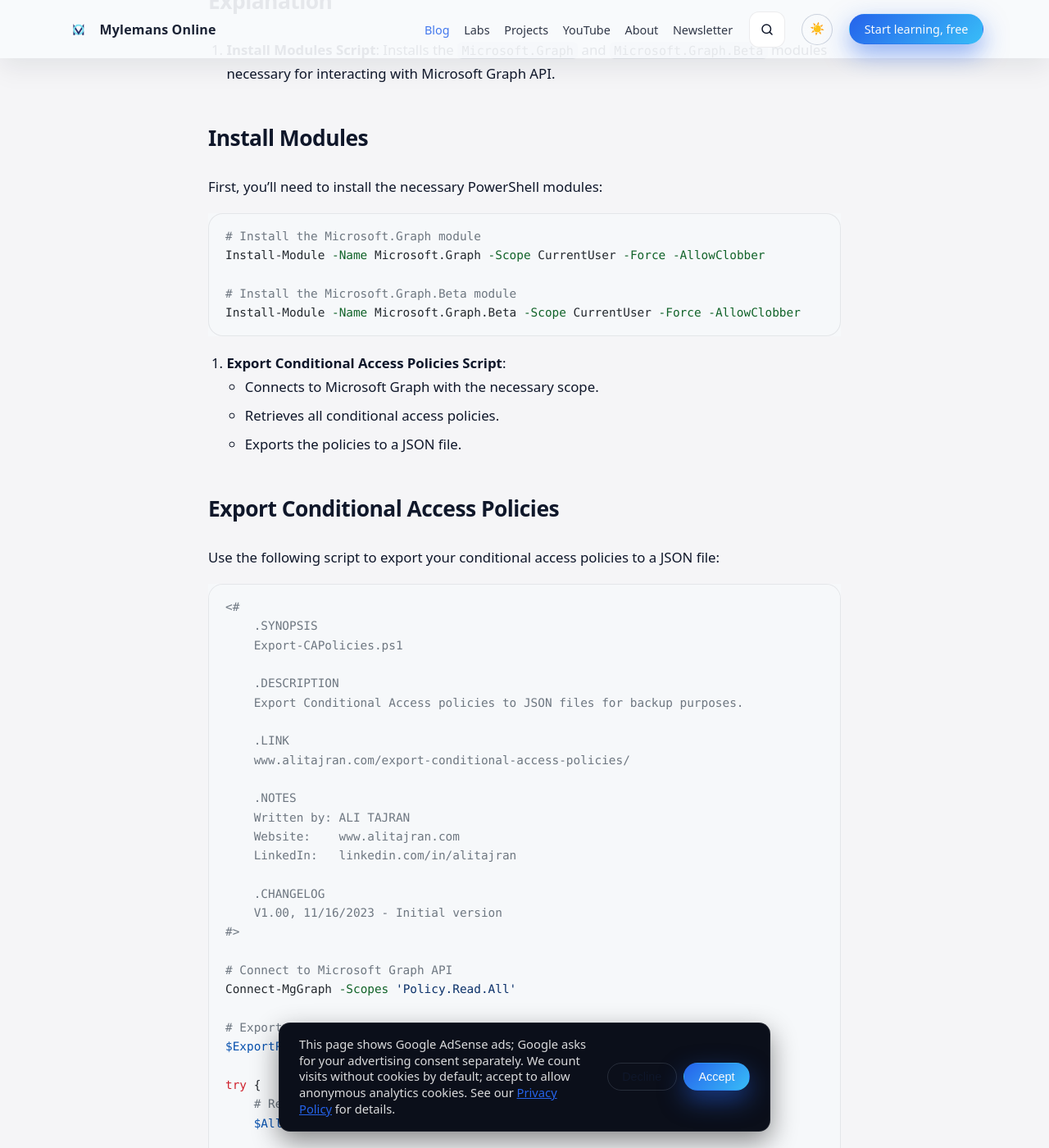
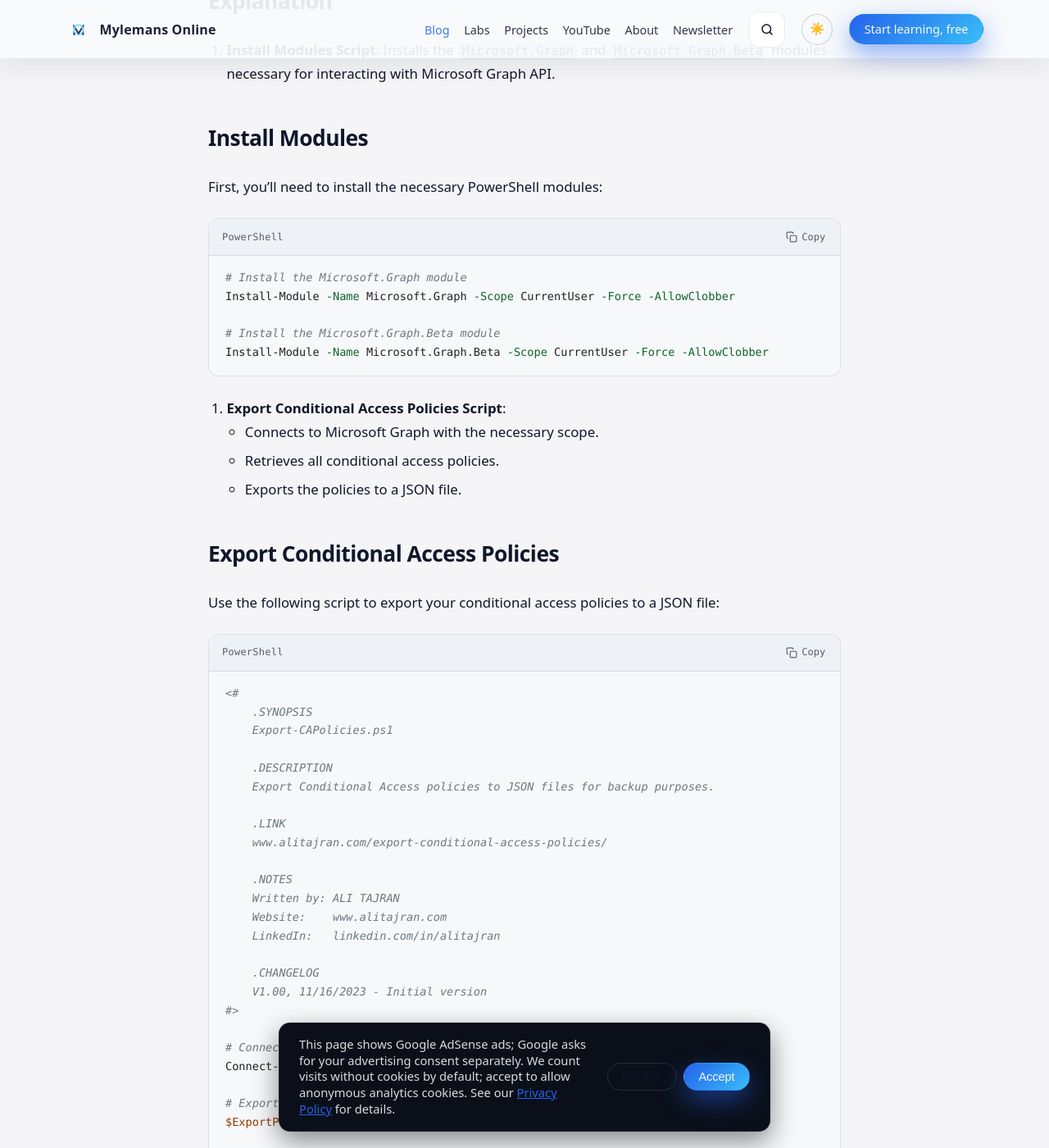
Before and after one commit to marcmylemans/mylemans-online, a Jekyll site: the page built from _posts/2024-05-17-Export-Import-ConditionalAccessPolicy.md, in a window 1280 px wide and 1400 px high, scrolled down 1156 px. Shown: the whole window at 82% size. Built offline with Jekyll 4.4.1, drawn with Linux system fonts in a browser that asks for light colours; comment, search, counter and statistics services are not loaded; the table of contents is made by our own code.

Commit message:
small fixes + css update for code block

```diff
--- a/_plugins/posts-lastmod-hook.rb
+++ b/_plugins/posts-lastmod-hook.rb
@@ -1,13 +1,33 @@
-# Disabled on purpose.
+# Sets last_modified_at on posts from git history.
 #
-# The old blog derived last_modified_at from git history. In this repo every
-# post was committed in one migration pass, so git dates would mark all 136
-# posts as "updated" on the same day and the "Recently updated" sidebar would
-# list whatever the last bulk edit touched.
+# Rules:
+# - A last_modified_at set by hand in the front matter is left alone.
+# - The first commit that added the post does not count as a modification.
+# - Bulk commits (touching more than BULK_THRESHOLD files, e.g. the blog
+#   migration or an image conversion pass) are ignored, so a mass edit does
+#   not mark every post as "updated" on the same day.
 #
-# When you revise a post, set it by hand in the front matter instead:
-#
-#   last_modified_at: 2026-11-03
-#
-# That drives the "Updated ..." line on the post, the sidebar, and the
-# sitemap <lastmod>. Delete this file if you prefer; nothing depends on it.
+# Needs the full git history at build time: the Docker build copies .git and
+# the Pages workflow checks out with fetch-depth: 0.
+
+BULK_THRESHOLD = 15
+
+Jekyll::Hooks.register :posts, :post_init do |post|
+  next if post.data["last_modified_at"]
+  next unless system("git rev-parse --is-inside-work-tree > /dev/null 2>&1")
+
+  path = post.path
+  # newest first: "<hash>|<iso date>"
+  log = `git log --follow --format="%H|%aI" -- "#{path}"`.lines.map(&:strip).reject(&:empty?)
+  next if log.size < 2 # only ever added, never edited
+
+  first_commit = log.last.split("|").first
+  log[0..-2].each do |line|
+    hash, date = line.split("|")
+    next if hash == first_commit
+    touched = `git show --name-only --format= #{hash}`.lines.count { |l| !l.strip.empty? }
+    next if touched > BULK_THRESHOLD
+    post.data["last_modified_at"] = date
+    break
+  end
+end
--- a/about.html
+++ b/about.html
@@ -127,8 +127,7 @@
         <p>
           Every guide on this site and every lesson on Mylemans Labs is based on something I built,
           broke or fixed myself, in my own lab or in my day job, and the videos show the real thing
-          happening. I use AI tools (Claude, among others) to help with drafting, editing and
-          structuring posts, turning video transcripts into written steps, and checking my writing.
+          happening. I use AI tools to help with drafting, editing and structuring posts, turning video transcripts into written steps, and checking my writing.
           I review every command, screenshot and claim before it goes live, and the mistakes you find
           are mine. Sponsored or gifted products are always labelled as such in the post itself.
         </p>
--- a/assets/css/blog.css
+++ b/assets/css/blog.css
@@ -143,11 +143,12 @@
 }
 .post-content pre {
   padding: 1rem 1.25rem;
-  border-radius: var(--radius-lg);
-  border: 1px solid var(--color-border);
+  border-radius: 12px;
+  border: 1px solid var(--code-border, var(--color-border));
+  background: var(--code-bg, var(--color-surface-200));
   overflow-x: auto;
-  line-height: 1.55;
-  font-size: 0.9rem;
+  line-height: 1.6;
+  font-size: 0.85rem;
 }
 .post-content pre code { padding: 0; background: none; font-size: inherit; }
 .post-content hr { border: 0; border-top: 1px solid var(--color-border); margin: 2.5rem 0; }
--- a/assets/css/syntax.css
+++ b/assets/css/syntax.css
@@ -1,116 +1,140 @@
+/* ============================================================
+   Code blocks: Rouge token colours + the block chrome (header bar
+   with language label and copy button, added by main.js).
+   Follows the site theme: light palette by default, dark palette
+   under html[data-theme="dark"].
+   ============================================================ */
+
+:root {
+  --code-bg: #f6f8fa;
+  --code-head: #eef1f5;
+  --code-border: rgba(15, 23, 42, 0.10);
+  --code-text: #1f2328;
+  --code-muted: #57606a;
+  --code-comment: #6e7781;
+  --code-keyword: #cf222e;
+  --code-string: #0a3069;
+  --code-number: #0550ae;
+  --code-function: #8250df;
+  --code-variable: #953800;
+  --code-type: #0550ae;
+  --code-tag: #116329;
+  --code-attr: #0550ae;
+  --code-ins-bg: #dafbe1;
+  --code-del-bg: #ffebe9;
+}
+
+html[data-theme="dark"] {
+  --code-bg: #0d1424;
+  --code-head: #111a2e;
+  --code-border: rgba(148, 163, 184, 0.18);
+  --code-text: #e6edf3;
+  --code-muted: #8b949e;
+  --code-comment: #8b949e;
+  --code-keyword: #ff7b72;
+  --code-string: #a5d6ff;
+  --code-number: #79c0ff;
+  --code-function: #d2a8ff;
+  --code-variable: #ffa657;
+  --code-type: #79c0ff;
+  --code-tag: #7ee787;
+  --code-attr: #79c0ff;
+  --code-ins-bg: rgba(46, 160, 67, 0.18);
+  --code-del-bg: rgba(248, 81, 73, 0.18);
+}
+
+/* ---- Block chrome ------------------------------------------ */
+.post-content div.highlighter-rouge,
+.post-content figure.highlight {
+  margin: 1.5rem 0;
+  border: 1px solid var(--code-border);
+  border-radius: 12px;
+  background: var(--code-bg);
+  overflow: hidden;
+}
+
+.code-head {
+  display: flex;
+  align-items: center;
+  justify-content: space-between;
+  gap: 0.75rem;
+  padding: 0.35rem 0.5rem 0.35rem 1rem;
+  background: var(--code-head);
+  border-bottom: 1px solid var(--code-border);
+  font-family: ui-monospace, SFMono-Regular, Menlo, Consolas, monospace;
+  font-size: 0.75rem;
+  color: var(--code-muted);
+}
+.code-lang { letter-spacing: 0.02em; }
+
+.code-copy {
+  display: inline-flex;
+  align-items: center;
+  gap: 0.35rem;
+  padding: 0.3rem 0.55rem;
+  border: 1px solid transparent;
+  border-radius: 6px;
+  background: transparent;
+  color: var(--code-muted);
+  font: inherit;
+  cursor: pointer;
+  transition: color 0.15s, background-color 0.15s, border-color 0.15s;
+}
+.code-copy:hover { color: var(--code-text); background: var(--code-bg); border-color: var(--code-border); }
+.code-copy:focus-visible { outline: 2px solid var(--color-accent); outline-offset: 1px; }
+.code-copy.is-copied { color: var(--code-tag); }
+.code-copy svg { width: 14px; height: 14px; flex: none; }
+
+/* The <pre> sits inside the chrome, so it loses its own box. */
+.post-content div.highlighter-rouge pre.highlight,
+.post-content figure.highlight pre {
+  margin: 0;
+  padding: 1rem 1.25rem;
+  border: 0;
+  border-radius: 0;
+  background: transparent;
+  color: var(--code-text);
+  overflow-x: auto;
+  line-height: 1.6;
+  font-size: 0.85rem;
+  tab-size: 4;
+}
+.post-content div.highlighter-rouge .highlight { background: transparent; }
+
+/* ---- Tokens ------------------------------------------------- */
+.highlight { color: var(--code-text); }
 .highlight table td { padding: 5px; }
 .highlight table pre { margin: 0; }
-.highlight, .highlight .w {
-  color: #24292f;
-  background-color: #f6f8fa;
-}
-.highlight .k, .highlight .kd, .highlight .kn, .highlight .kp, .highlight .kr, .highlight .kt, .highlight .kv {
-  color: #cf222e;
-}
-.highlight .gr {
-  color: #f6f8fa;
-}
-.highlight .gd {
-  color: #82071e;
-  background-color: #ffebe9;
-}
-.highlight .nb {
-  color: #953800;
-}
-.highlight .nc {
-  color: #953800;
-}
-.highlight .no {
-  color: #953800;
-}
-.highlight .nn {
-  color: #953800;
-}
-.highlight .sr {
-  color: #116329;
-}
-.highlight .na {
-  color: #116329;
-}
-.highlight .nt {
-  color: #116329;
-}
-.highlight .gi {
-  color: #116329;
-  background-color: #dafbe1;
-}
-.highlight .ges {
-  font-weight: bold;
-  font-style: italic;
-}
-.highlight .kc {
-  color: #0550ae;
-}
-.highlight .l, .highlight .ld, .highlight .m, .highlight .mb, .highlight .mf, .highlight .mh, .highlight .mi, .highlight .il, .highlight .mo, .highlight .mx {
-  color: #0550ae;
-}
-.highlight .sb {
-  color: #0550ae;
-}
-.highlight .bp {
-  color: #0550ae;
-}
-.highlight .ne {
-  color: #0550ae;
-}
-.highlight .nl {
-  color: #0550ae;
-}
-.highlight .py {
-  color: #0550ae;
-}
-.highlight .nv, .highlight .vc, .highlight .vg, .highlight .vi, .highlight .vm {
-  color: #0550ae;
-}
-.highlight .o, .highlight .ow {
-  color: #0550ae;
-}
-.highlight .gh {
-  color: #0550ae;
-  font-weight: bold;
-}
-.highlight .gu {
-  color: #0550ae;
-  font-weight: bold;
-}
-.highlight .s, .highlight .sa, .highlight .sc, .highlight .dl, .highlight .sd, .highlight .s2, .highlight .se, .highlight .sh, .highlight .sx, .highlight .s1, .highlight .ss {
-  color: #0a3069;
-}
-.highlight .nd {
-  color: #8250df;
-}
-.highlight .nf, .highlight .fm {
-  color: #8250df;
-}
-.highlight .err {
-  color: #f6f8fa;
-  background-color: #82071e;
-}
-.highlight .c, .highlight .ch, .highlight .cd, .highlight .cm, .highlight .cp, .highlight .cpf, .highlight .c1, .highlight .cs {
-  color: #6e7781;
-}
-.highlight .gl {
-  color: #6e7781;
-}
-.highlight .gt {
-  color: #6e7781;
-}
-.highlight .ni {
-  color: #24292f;
-}
-.highlight .si {
-  color: #24292f;
-}
-.highlight .ge {
-  color: #24292f;
-  font-style: italic;
-}
-.highlight .gs {
-  color: #24292f;
-  font-weight: bold;
-}
+
+.highlight .c, .highlight .ch, .highlight .cd, .highlight .cm, .highlight .cpf,
+.highlight .c1, .highlight .cs { color: var(--code-comment); font-style: italic; }
+.highlight .cp { color: var(--code-keyword); }
+
+.highlight .k, .highlight .kc, .highlight .kd, .highlight .kn, .highlight .kp,
+.highlight .kr, .highlight .kv, .highlight .ow { color: var(--code-keyword); }
+.highlight .kt { color: var(--code-type); }
+
+.highlight .s, .highlight .s1, .highlight .s2, .highlight .sa, .highlight .sb,
+.highlight .sc, .highlight .sd, .highlight .se, .highlight .sh, .highlight .si,
+.highlight .sx, .highlight .dl, .highlight .ss { color: var(--code-string); }
+.highlight .sr { color: var(--code-tag); }
+
+.highlight .m, .highlight .mb, .highlight .mf, .highlight .mh, .highlight .mi,
+.highlight .il, .highlight .mo, .highlight .mx { color: var(--code-number); }
+
+.highlight .nf, .highlight .fm, .highlight .nd { color: var(--code-function); }
+.highlight .nv, .highlight .vc, .highlight .vg, .highlight .vi, .highlight .vm { color: var(--code-variable); }
+.highlight .nb, .highlight .bp, .highlight .nc, .highlight .nn, .highlight .no,
+.highlight .ne { color: var(--code-type); }
+.highlight .na { color: var(--code-attr); }
+.highlight .nt { color: var(--code-tag); }
+.highlight .nl, .highlight .ni { color: var(--code-variable); }
+
+.highlight .o, .highlight .p, .highlight .w, .highlight .n, .highlight .nx { color: inherit; }
+
+.highlight .gd { background: var(--code-del-bg); }
+.highlight .gi { background: var(--code-ins-bg); }
+.highlight .gh, .highlight .gu { color: var(--code-function); font-weight: 600; }
+.highlight .ge { font-style: italic; }
+.highlight .gs { font-weight: 600; }
+.highlight .err { color: inherit; background: none; }
--- a/assets/js/main.js
+++ b/assets/js/main.js
@@ -333,6 +333,53 @@
   // -----------------------------
   // 4) Main site init
   // -----------------------------
+  // Code blocks: header bar with the language and a copy button, Chirpy style.
+  const LANG_NAMES = { powershell: "PowerShell", ps1: "PowerShell", bash: "Bash", sh: "Shell",
+    shell: "Shell", python: "Python", yaml: "YAML", yml: "YAML", json: "JSON", xml: "XML",
+    ini: "INI", csv: "CSV", plaintext: "Text", text: "Text", html: "HTML", css: "CSS",
+    javascript: "JavaScript", js: "JavaScript", dockerfile: "Dockerfile", sql: "SQL", console: "Console" };
+  const ICON_COPY = '<svg viewBox="0 0 24 24" fill="none" stroke="currentColor" stroke-width="2" aria-hidden="true"><rect x="9" y="9" width="13" height="13" rx="2"/><path d="M5 15H4a2 2 0 0 1-2-2V4a2 2 0 0 1 2-2h9a2 2 0 0 1 2 2v1"/></svg>';
+  const ICON_DONE = '<svg viewBox="0 0 24 24" fill="none" stroke="currentColor" stroke-width="2.5" aria-hidden="true"><path d="M20 6 9 17l-5-5"/></svg>';
+
+  function copyText(text) {
+    if (navigator.clipboard && window.isSecureContext) return navigator.clipboard.writeText(text);
+    return new Promise((resolve, reject) => {
+      const ta = document.createElement("textarea");
+      ta.value = text; ta.setAttribute("readonly", ""); ta.style.position = "fixed"; ta.style.opacity = "0";
+      document.body.appendChild(ta); ta.select();
+      try { document.execCommand("copy") ? resolve() : reject(); } catch (e) { reject(e); }
+      ta.remove();
+    });
+  }
+
+  function initCodeBlocks() {
+    document.querySelectorAll(".post-content div.highlighter-rouge, .post-content figure.highlight").forEach((block) => {
+      const pre = block.querySelector("pre");
+      if (!pre || block.querySelector(".code-head")) return;
+      const m = (block.className || "").match(/language-([\w+-]+)/) ||
+                ((pre.querySelector("code") || {}).className || "").match(/language-([\w+-]+)/);
+      const key = m ? m[1].toLowerCase() : "plaintext";
+      const label = LANG_NAMES[key] || key;
+
+      const head = document.createElement("div");
+      head.className = "code-head";
+      head.innerHTML = '<span class="code-lang"></span><button type="button" class="code-copy" aria-label="Copy code">' + ICON_COPY + '<span>Copy</span></button>';
+      head.querySelector(".code-lang").textContent = label;
+      block.insertBefore(head, block.firstChild);
+
+      const btn = head.querySelector(".code-copy");
+      btn.addEventListener("click", () => {
+        const code = pre.querySelector("code") || pre;
+        copyText(code.innerText.replace(/\n$/, "")).then(() => {
+          btn.classList.add("is-copied");
+          btn.innerHTML = ICON_DONE + "<span>Copied</span>";
+          clearTimeout(btn._t);
+          btn._t = setTimeout(() => { btn.classList.remove("is-copied"); btn.innerHTML = ICON_COPY + "<span>Copy</span>"; }, 1800);
+        }).catch(() => {});
+      });
+    });
+  }
+
   function initSite() {
     const root = document.documentElement;
 
@@ -607,6 +654,7 @@
     await loadPartials();
     // Then wire everything up
     initSite();
+    initCodeBlocks();
     initCookieConsent();
   });
 
```
Also changed, not shown: README.md.
